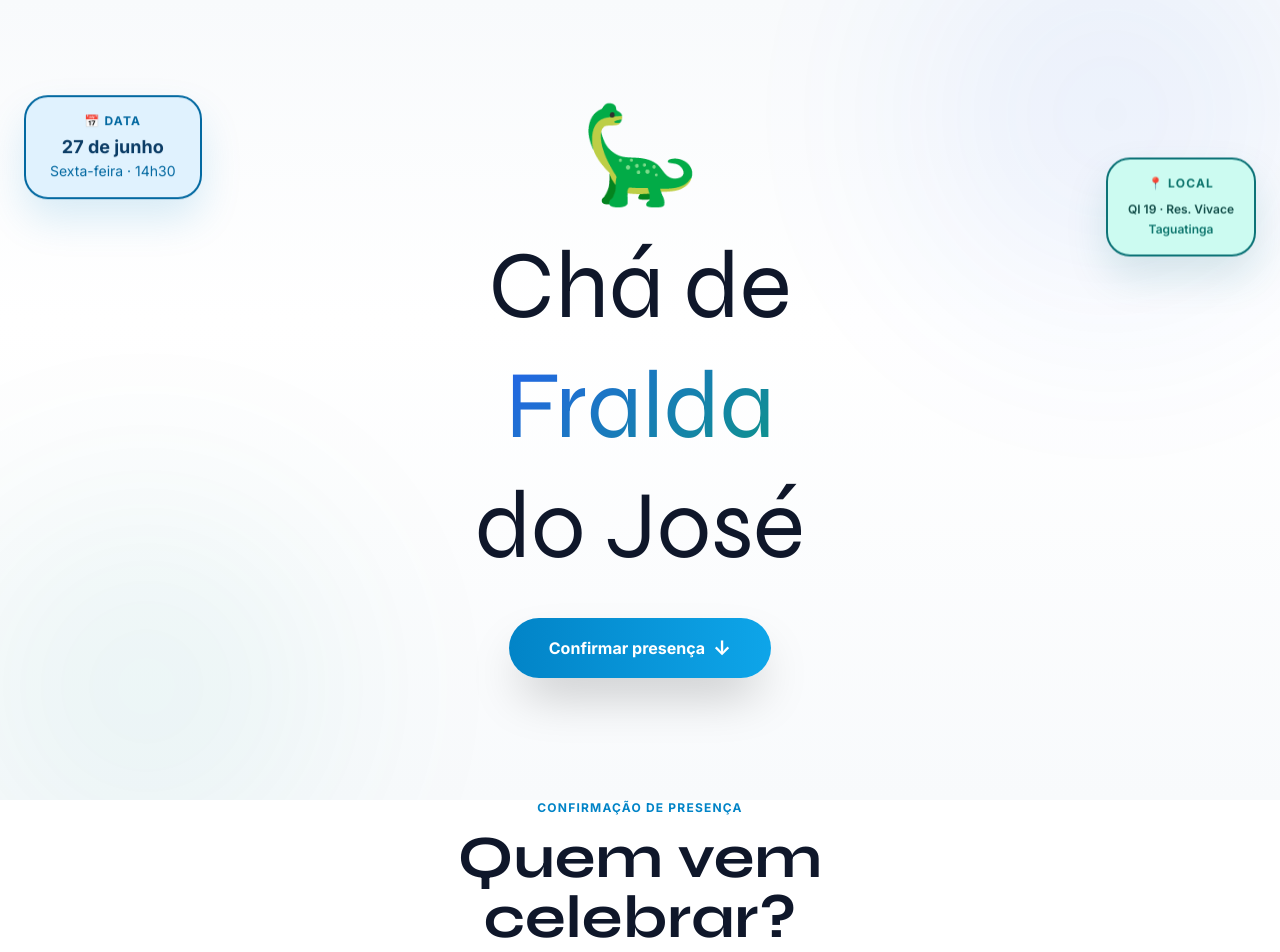
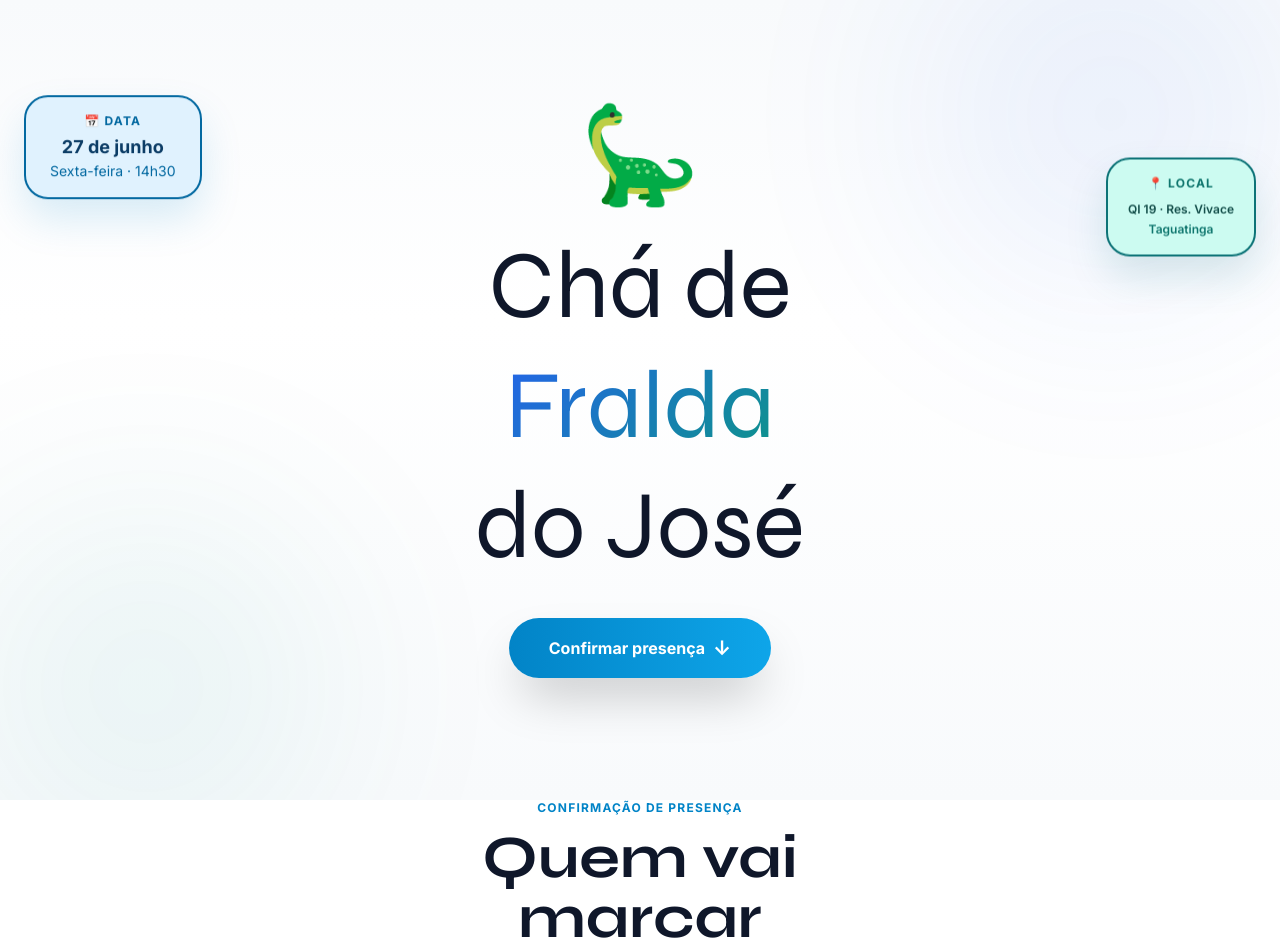
Before and after one commit to pholiveira-dev/cha-jose, a React (Vite) app: page / in a window 1280 px wide. Shown: the top 952 px of the page. Built offline with nearby package versions, Linux system fonts and the light colour scheme.

Commit message:
ajuste de texto

```diff
--- a/src/App.jsx
+++ b/src/App.jsx
@@ -257,7 +257,8 @@ export default function App() {
               📍 Local
             </p>
             <p className="text-xs font-semibold text-teal-900 leading-relaxed">
-              QI 19 · Res. Vivace<br />
+              QI 19 · Res. Vivace
+              <br />
               <span className="text-teal-700">Taguatinga</span>
             </p>
           </div>
@@ -323,8 +324,8 @@ export default function App() {
             Confirmação de presença
           </p>
           <h2 className="font-display text-5xl sm:text-6xl font-bold text-ink mb-3 leading-tight">
-            Quem vem
-            <br className="sm:hidden" /> celebrar?
+            Quem vai marcar
+            <br className="sm:hidden" /> presença?
           </h2>
           <p className="text-sm text-gray-600 leading-relaxed">
             Informe o nome completo de todos. Os nomes são necessários para a
```
